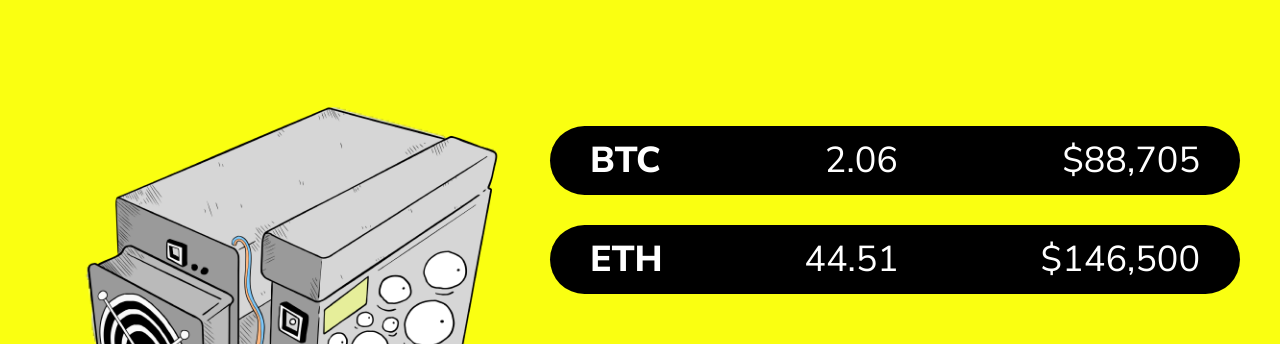
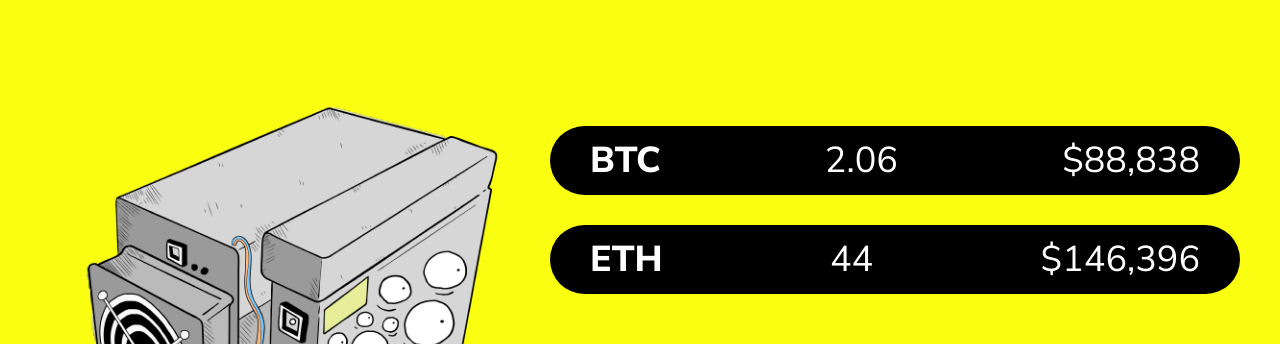
Before and after one commit to Blockchain-Miners/smart-contract, a React (Create React App) app: page / in a window 1280 px wide. Shown: the part 5120-5464 px from the top of the page. Built offline with nearby package versions, Linux system fonts and the light colour scheme.

Commit message:
deploy update

```diff
--- a/src/components/pages/Home.js
+++ b/src/components/pages/Home.js
@@ -67,9 +67,9 @@ import Footer from '../blockComponent/Footer';
 
 export default function Home() {
 	const btcTotal = '2.06';
-	const btcDollar = '$88,705';
-	const ethTotal = '44.51';
-	const ethDollar = '$146,500';
+	const btcDollar = '$88,838';
+	const ethTotal = '44';
+	const ethDollar = '$146,396';
 
 	const hashDisplay = '9,410';
 
```
